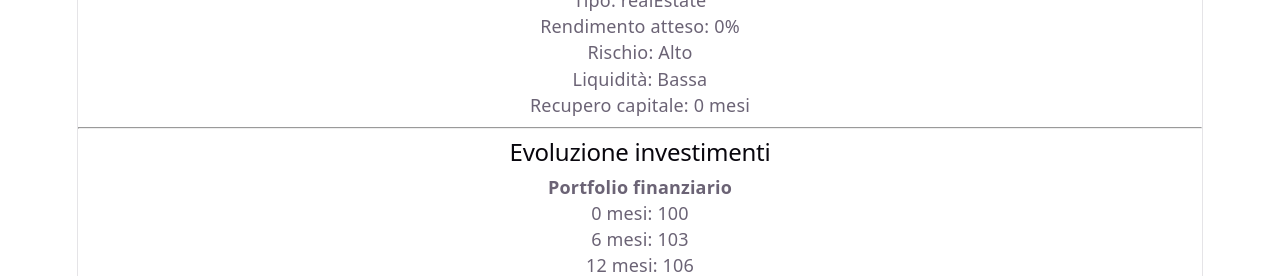
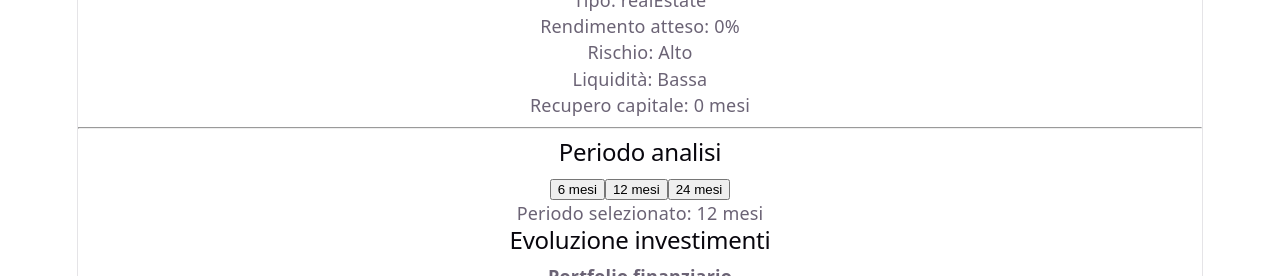
Before and after one commit to carlosciarrinovideo1-svg/Bussola-Finanziaria, a React (Vite) app in the folder frontend/: page / in a window 1280 px wide. Shown: the part 4860-5136 px from the top of the page. Built offline with nearby package versions, Linux system fonts and the light colour scheme; no server answers.

Commit message:
BF-0091: add investment period dashboard state

```diff
--- a/frontend/src/components/Dashboard.tsx
+++ b/frontend/src/components/Dashboard.tsx
@@ -1,5 +1,6 @@
 import InvestmentComparisonDashboard from "./InvestmentComparisonDashboard";
 import InvestmentEvolutionChart from "./InvestmentEvolutionChart";
+import InvestmentPeriodSelector from "./InvestmentPeriodSelector";
 
 
 import { useState } from "react";
@@ -53,6 +54,9 @@ export default function Dashboard({
   const [selectedProfile, setSelectedProfile] =
     useState(portfolioProfile);
 
+  const [selectedInvestmentPeriod, setSelectedInvestmentPeriod] =
+    useState<6 | 12 | 24>(12);
+
   const data =
     loadDashboard(
       scenario,
@@ -84,6 +88,11 @@ export default function Dashboard({
 
       <InvestmentComparisonDashboard />
 
+      <InvestmentPeriodSelector
+        value={selectedInvestmentPeriod}
+        onChange={setSelectedInvestmentPeriod}
+      />
+
       <InvestmentEvolutionChart />
 
       <InvestmentSimulation />
```
